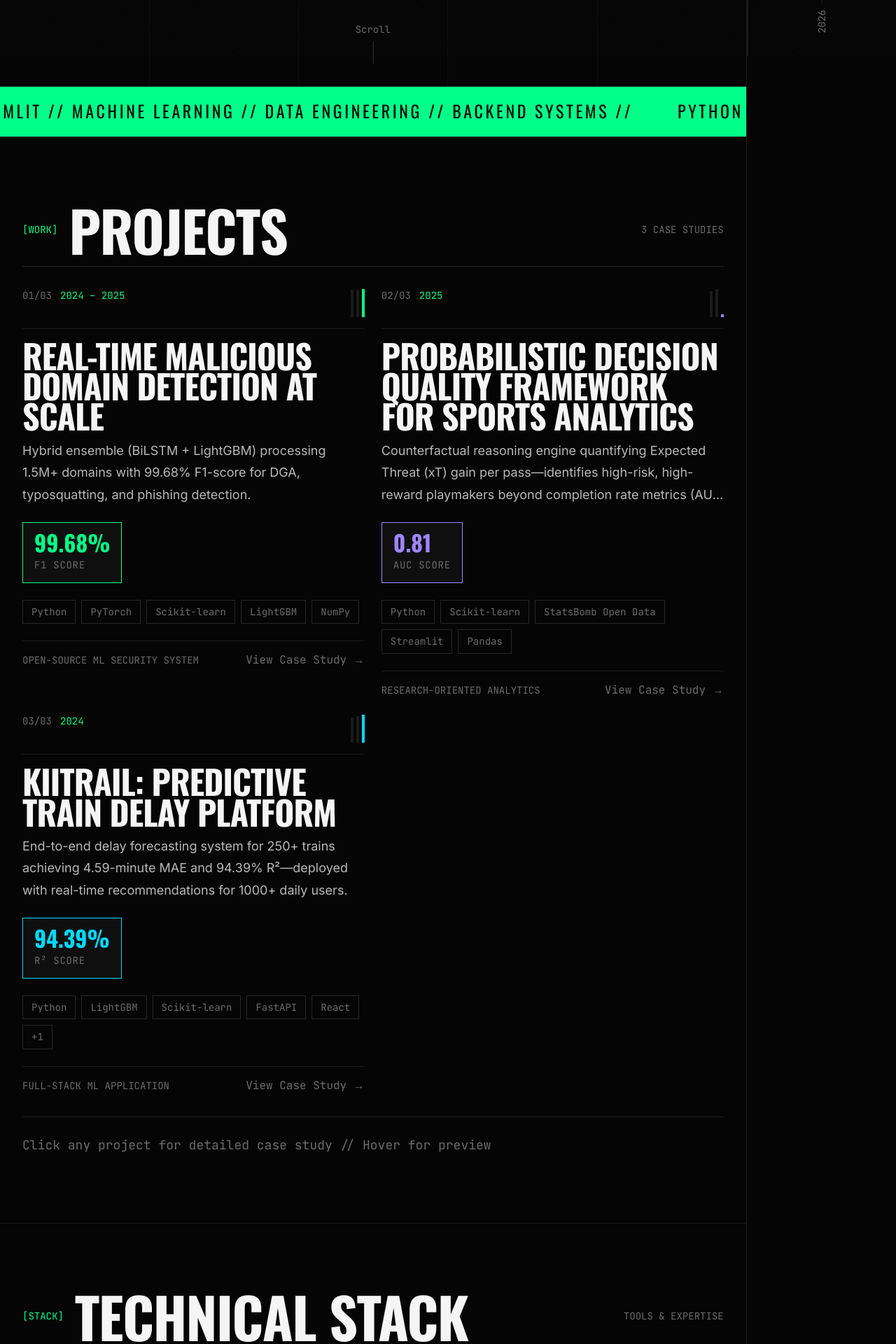
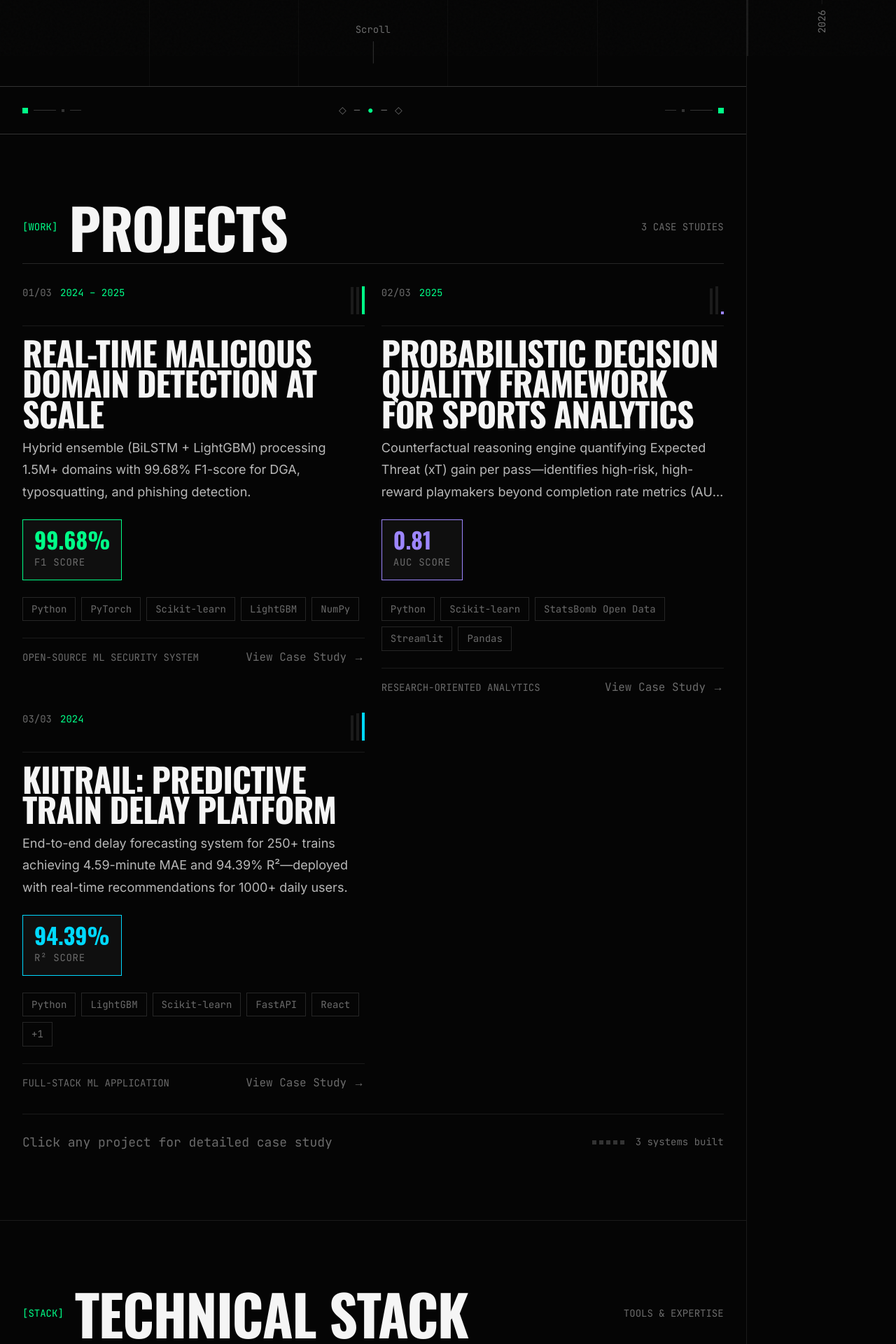
Before and after one commit to SubratDash67/portfolio, a Next.js app: page / in a window 1280 px wide. Shown: the part 720-2640 px from the top of the page at 70% size. Built offline with nearby package versions, Linux system fonts and the light colour scheme.

Commit message:
refactor: improve layout and styling across multiple components for better clarity and responsiveness

```diff
--- a/src/app/globals.css
+++ b/src/app/globals.css
@@ -309,6 +309,7 @@ a:hover {
   position: sticky;
   top: 0;
   height: 100vh;
+  overflow: hidden;
 }
 
 @media (max-width: 1024px) {
--- a/src/components/brutalist/ContactBrutalist.tsx
+++ b/src/components/brutalist/ContactBrutalist.tsx
@@ -43,7 +43,7 @@ export function ContactBrutalist() {
       aria-label="Contact"
     >
       {/* Section Header */}
-      <div className="section-header">
+      <div className="section-header relative z-10">
         <div className="section-header-title">
           <span className="section-header-badge">[CONNECT]</span>
           <h2 className="font-display text-2xl md:text-3xl lg:text-4xl text-text-primary">
--- a/src/components/brutalist/HeroBrutalist.tsx
+++ b/src/components/brutalist/HeroBrutalist.tsx
@@ -2,7 +2,7 @@
 
 import { motion, useMotionValue, useSpring } from "framer-motion";
 import { portfolioData } from "@/data";
-import { useEffect, useRef } from "react";
+import { useRef } from "react";
 import { useIsMobile } from "@/lib/hooks";
 
 // Animation variants
@@ -295,32 +295,40 @@ function MagneticButton({
   );
 }
 
-// Refined Marquee Banner
+// Decorative Section Divider
 export function MarqueeBanner() {
-  const skills = [
-    "PYTHON", "PYTORCH", "LIGHTGBM", "SCIKIT-LEARN",
-    "FASTAPI", "PANDAS", "NUMPY", "STREAMLIT",
-    "MACHINE LEARNING", "DATA ENGINEERING", "BACKEND SYSTEMS"
-  ];
-
-  const text = skills.map(s => `${s} //`).join(" ") + " ";
-
   return (
     <div
-      className="w-full max-w-full overflow-hidden"
+      className="w-full border-y border-border-default py-4 md:py-6 overflow-hidden"
       role="presentation"
       aria-hidden="true"
     >
-      <div className="marquee-container py-4">
-        <div className="marquee-content">
-          {[...Array(4)].map((_, i) => (
-            <span
-              key={i}
-              className="font-display text-sm md:text-base lg:text-lg text-text-inverse uppercase tracking-[0.15em] px-4 md:px-8 whitespace-nowrap"
-            >
-              {text}
-            </span>
-          ))}
+      <div className="max-w-7xl mx-auto px-4 md:px-6 lg:px-8">
+        <div className="flex items-center justify-between gap-4">
+          {/* Left geometric pattern */}
+          <div className="flex items-center gap-2 text-border-default">
+            <span className="w-2 h-2 bg-accent-primary" />
+            <span className="w-8 h-px bg-border-default" />
+            <span className="w-1 h-1 bg-border-default" />
+            <span className="w-4 h-px bg-border-default hidden sm:block" />
+          </div>
+
+          {/* Center pattern */}
+          <div className="flex items-center gap-1 font-mono text-xs text-text-muted tracking-[0.5em]">
+            <span className="hidden md:inline">◇</span>
+            <span>—</span>
+            <span className="text-accent-primary">●</span>
+            <span>—</span>
+            <span className="hidden md:inline">◇</span>
+          </div>
+
+          {/* Right geometric pattern */}
+          <div className="flex items-center gap-2 text-border-default">
+            <span className="w-4 h-px bg-border-default hidden sm:block" />
+            <span className="w-1 h-1 bg-border-default" />
+            <span className="w-8 h-px bg-border-default" />
+            <span className="w-2 h-2 bg-accent-primary" />
+          </div>
         </div>
       </div>
     </div>
--- a/src/components/brutalist/ProjectsDatabase.tsx
+++ b/src/components/brutalist/ProjectsDatabase.tsx
@@ -87,11 +87,33 @@ export function ProjectsDatabase() {
         </AnimatePresence>
       )}
 
-      {/* Footer Note */}
+      {/* Decorative Footer */}
       <div className="mt-8 pt-6 border-t border-border-subtle">
-        <p className="font-mono text-xs text-text-muted">
-          Click any project for detailed case study {!isMobile && "// Hover for preview"}
-        </p>
+        <div className="flex flex-col sm:flex-row items-start sm:items-center justify-between gap-4">
+          <p className="font-mono text-xs text-text-muted">
+            Click any project for detailed case study
+          </p>
+
+          {/* Decorative dots pattern */}
+          <div className="flex items-center gap-4">
+            <div className="flex gap-1">
+              {[...Array(5)].map((_, i) => (
+                <motion.div
+                  key={i}
+                  className="w-1.5 h-1.5 bg-border-default"
+                  initial={{ opacity: 0, scale: 0 }}
+                  whileInView={{ opacity: 1, scale: 1 }}
+                  viewport={{ once: true }}
+                  transition={{ duration: 0.2, delay: i * 0.05 }}
+                  whileHover={{ backgroundColor: 'var(--accent-primary)' }}
+                />
+              ))}
+            </div>
+            <span className="font-mono text-xs text-text-muted">
+              {portfolioData.projects.length} systems built
+            </span>
+          </div>
+        </div>
       </div>
     </section>
   );
--- a/src/components/brutalist/TerminalSkills.tsx
+++ b/src/components/brutalist/TerminalSkills.tsx
@@ -87,9 +87,9 @@ export function TerminalSkills() {
       </div>
 
       {/* Main Grid */}
-      <div className="grid grid-cols-1 lg:grid-cols-12 gap-8 lg:gap-12">
-        {/* Left Column - Radar Chart & Timeline */}
-        <div className="lg:col-span-5 space-y-8">
+      <div className="grid grid-cols-1 lg:grid-cols-12 gap-6 lg:gap-12">
+        {/* Left Column - Radar Chart & Timeline (Hidden on mobile) */}
+        <div className="hidden md:block lg:col-span-5 space-y-8">
           {/* Radar Chart */}
           <motion.div
             initial={{ opacity: isMobile ? 1 : 0, y: isMobile ? 0 : 20 }}
@@ -123,7 +123,7 @@ export function TerminalSkills() {
                     <span className="text-text-primary font-medium">
                       {item.skills.join(", ")}
                     </span>
-                    <span className="text-text-muted ml-2">— {item.context}</span>
+                    <span className="text-text-muted ml-2 hidden sm:inline">— {item.context}</span>
                   </div>
                 </div>
               ))}
@@ -131,8 +131,8 @@ export function TerminalSkills() {
           </motion.div>
         </div>
 
-        {/* Right Column - Skill Categories */}
-        <div className="lg:col-span-7 space-y-6">
+        {/* Right Column - Skill Categories (Full width on mobile) */}
+        <div className="lg:col-span-7 space-y-4 md:space-y-6">
           {skillCategories.map((category, catIndex) => (
             <motion.div
               key={category.title}
@@ -140,23 +140,23 @@ export function TerminalSkills() {
               whileInView={{ opacity: 1, x: 0 }}
               viewport={{ once: true }}
               transition={{ duration: 0.4, delay: isMobile ? 0 : catIndex * 0.1 }}
-              className="card p-6"
+              className="card p-4 md:p-6"
             >
               {/* Category Header */}
-              <div className="flex items-center gap-3 mb-5 pb-4 border-b border-border-subtle">
+              <div className="flex items-center gap-2 md:gap-3 mb-4 md:mb-5 pb-3 md:pb-4 border-b border-border-subtle">
                 <span
-                  className="w-8 h-8 flex items-center justify-center border"
+                  className="w-6 h-6 md:w-8 md:h-8 flex items-center justify-center border text-sm"
                   style={{ borderColor: category.color, color: category.color }}
                 >
                   {category.icon}
                 </span>
-                <h3 className="font-display text-lg text-text-primary uppercase">
+                <h3 className="font-display text-base md:text-lg text-text-primary uppercase">
                   {category.title}
                 </h3>
               </div>
 
-              {/* Skills Grid */}
-              <div className="grid grid-cols-1 sm:grid-cols-2 gap-4">
+              {/* Skills Grid - Single column on mobile */}
+              <div className="grid grid-cols-1 md:grid-cols-2 gap-3 md:gap-4">
                 {category.items.map((skill) => (
                   <SkillPill
                     key={skill.name}
@@ -175,22 +175,22 @@ export function TerminalSkills() {
             whileInView={{ opacity: 1, y: 0 }}
             viewport={{ once: true }}
             transition={{ duration: 0.4, delay: 0.3 }}
-            className="card p-6"
+            className="card p-4 md:p-6"
           >
-            <div className="flex items-center gap-3 mb-5 pb-4 border-b border-border-subtle">
+            <div className="flex items-center gap-2 md:gap-3 mb-4 md:mb-5 pb-3 md:pb-4 border-b border-border-subtle">
               <span
-                className="w-8 h-8 flex items-center justify-center border border-accent-secondary text-accent-secondary"
+                className="w-6 h-6 md:w-8 md:h-8 flex items-center justify-center border border-accent-secondary text-accent-secondary text-sm"
               >
                 ∞
               </span>
-              <h3 className="font-display text-lg text-text-primary uppercase">
+              <h3 className="font-display text-base md:text-lg text-text-primary uppercase">
                 Systems & Concepts
               </h3>
             </div>
             <div className="flex flex-wrap gap-2">
-              {skills.systems_and_concepts.slice(0, 5).map((concept, i) => (
+              {skills.systems_and_concepts.slice(0, 4).map((concept, i) => (
                 <span key={i} className="tech-badge text-xs">
-                  {concept.length > 50 ? concept.substring(0, 50) + "..." : concept}
+                  {concept.length > 35 ? concept.substring(0, 35) + "..." : concept}
                 </span>
               ))}
             </div>
@@ -198,14 +198,51 @@ export function TerminalSkills() {
         </div>
       </div>
 
-      {/* Footer */}
+      {/* Decorative Footer */}
       <motion.div
         initial={{ opacity: isMobile ? 1 : 0 }}
         whileInView={{ opacity: 1 }}
         viewport={{ once: true }}
-        className="mt-8 pt-6 border-t border-border-subtle font-mono text-xs text-text-muted"
+        className="mt-8 pt-6 border-t border-border-subtle"
       >
-        Proficiency based on project usage and depth of implementation
+        <div className="flex items-center justify-between">
+          <span className="font-mono text-xs text-text-muted">
+            Proficiency based on project implementation
+          </span>
+          <div className="flex items-center gap-3">
+            {/* Mini decorative bars */}
+            <div className="flex items-end gap-1 h-4">
+              <motion.div
+                className="w-1 bg-accent-primary"
+                initial={{ height: 0 }}
+                whileInView={{ height: '100%' }}
+                viewport={{ once: true }}
+                transition={{ duration: 0.4, delay: 0.1 }}
+              />
+              <motion.div
+                className="w-1 bg-accent-secondary"
+                initial={{ height: 0 }}
+                whileInView={{ height: '60%' }}
+                viewport={{ once: true }}
+                transition={{ duration: 0.4, delay: 0.2 }}
+              />
+              <motion.div
+                className="w-1 bg-accent-tertiary"
+                initial={{ height: 0 }}
+                whileInView={{ height: '80%' }}
+                viewport={{ once: true }}
+                transition={{ duration: 0.4, delay: 0.3 }}
+              />
+              <motion.div
+                className="w-1 bg-accent-code"
+                initial={{ height: 0 }}
+                whileInView={{ height: '40%' }}
+                viewport={{ once: true }}
+                transition={{ duration: 0.4, delay: 0.4 }}
+              />
+            </div>
+          </div>
+        </div>
       </motion.div>
     </section>
   );
```
